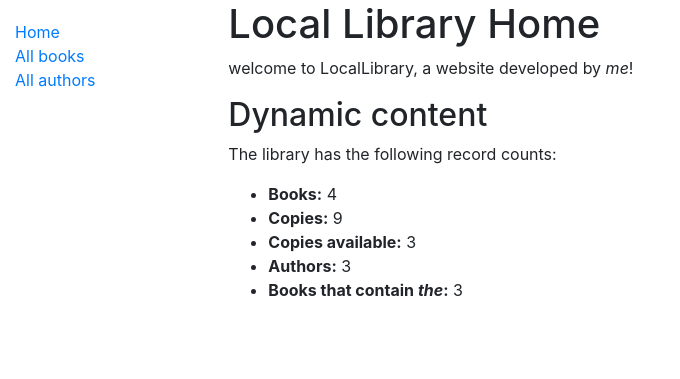
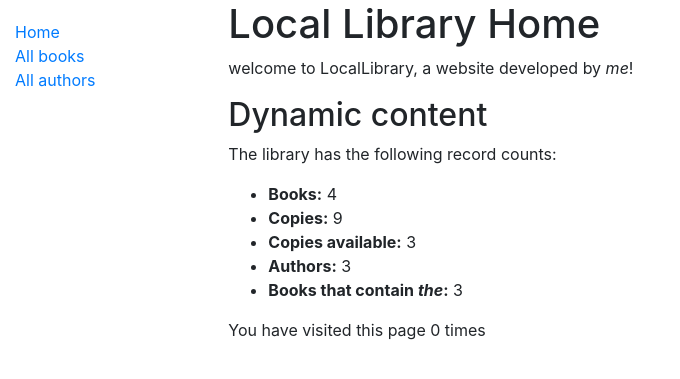
Before and after one commit to MglMX/django-local-library, a Django app: page /catalog/ in a window 1280 px wide. Shown: the top 379 px of the page, without its empty margins (0-680 px from the left). Run offline with Django 3.2, Linux system fonts and the light colour scheme; data comes from the database, SQL or seed files in the repository; both versions use the stored data as it was after the commit; some libraries are stand-ins or nearby versions.

Commit message:
Tutorial step 7: Sessions

```diff
--- a/catalog/templates/index.html
+++ b/catalog/templates/index.html
@@ -13,4 +13,5 @@
         <li><strong>Authors:</strong> {{ num_authors }}</li>
         <li><strong>Books that contain <em>the</em>:</strong> {{ num_books_with_the }}</li>
     </ul>
+    <p>You have visited this page {{ num_visits }} {% if num_visits == 1 %} time {% else %} times {% endif %}</p>
 {% endblock %}
--- a/catalog/views.py
+++ b/catalog/views.py
@@ -21,12 +21,16 @@ def index(request):
     # Books that contain the work 'the'
     num_books_with_the = Book.objects.filter(title__icontains="the").count()
 
+    num_visits = request.session.get('num_visits', 0)
+    request.session['num_visits'] = num_visits + 1
+
     context = {
         'num_books': num_books,
         'num_instances': num_instances,
         'num_instances_available': num_instances_available,
         'num_authors': num_authors,
-        'num_books_with_the': num_books_with_the
+        'num_books_with_the': num_books_with_the,
+        'num_visits': num_visits
     }
 
     # Render the HTML template index.html with the data in the context variable
```
Also changed, not shown: db.sqlite3.
